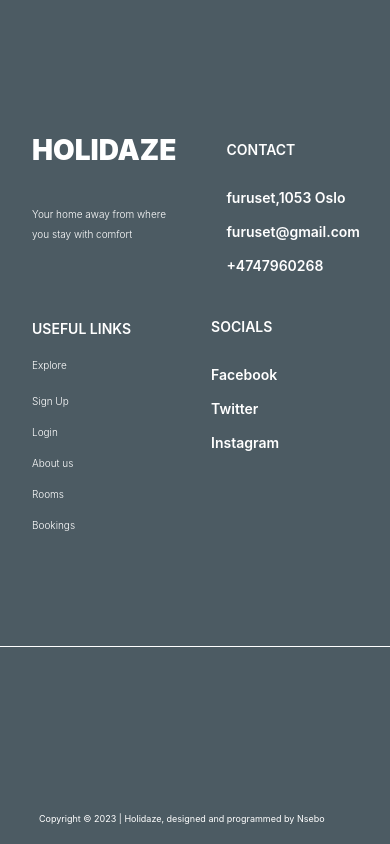
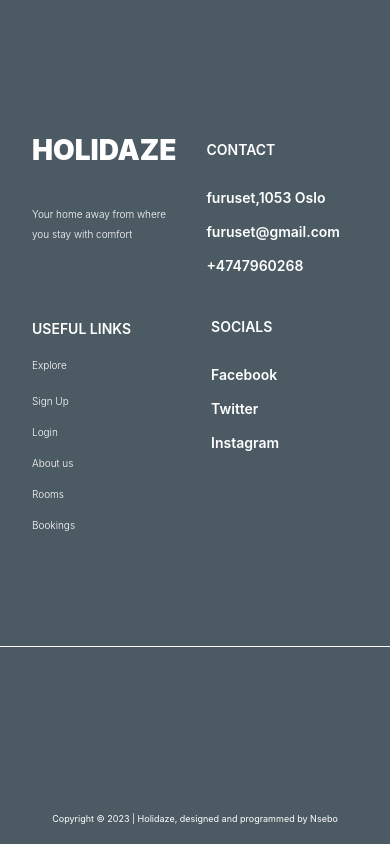
Before and after one commit to tbaba007/holidaze-app, a React (Create React App) app: page / in a window 390 px wide. Built offline with nearby package versions, Linux system fonts and the light colour scheme.

Commit message:
chore: fix footer

```diff
--- a/src/ui/Footer/Footer.module.scss
+++ b/src/ui/Footer/Footer.module.scss
@@ -1,6 +1,6 @@
 .container {
   background-color: #4c5b63;
-  height: 35vh;
+  height: 38vh;
   width: 100%;
   bottom: 0;
   position: fixed;
@@ -15,12 +15,11 @@
   justify-content: center;
   padding: 2rem;
   :nth-child(1) {
-    h3{
-        font-weight: 900;
-        font-size: 28px;
-        margin-top: 5px;
+    h3 {
+      font-weight: 900;
+      font-size: 28px;
+      margin-top: 5px;
     }
-
   }
 
   :nth-child(2) {
@@ -75,13 +74,13 @@
   bottom: 0;
   color: #fff;
   font-weight: 400;
-  font-size: 9px;
+  font-size: 17px;
   left: 0;
   right: 0;
-  margin-left: auto;
-  margin-right: auto;
+  margin-left: 37%;
+  margin-right: 50%;
   width: 40em;
-  margin-bottom: 5px;
+  margin-bottom: 20px;
 }
 
 @media only screen and (max-width: 768px) {
@@ -99,7 +98,7 @@
   .top {
     display: flex;
     flex-direction: row;
-    gap: 50px;
+    gap: 30px;
   }
   .bottom {
     display: flex;
@@ -123,13 +122,16 @@
     margin-left: 0%;
   }
   .container__copyright {
-    position: absolute;
+
     bottom: 0;
     color: #fff;
     font-weight: 400;
     font-size: 9px;
+    margin-left: auto;
+    margin-right: auto;
+    width: 40em;
     margin-bottom: 20px;
-    right: 10%;
-    left: 10%;
+    align-self: center;
+    text-align: center;
   }
 }
```
